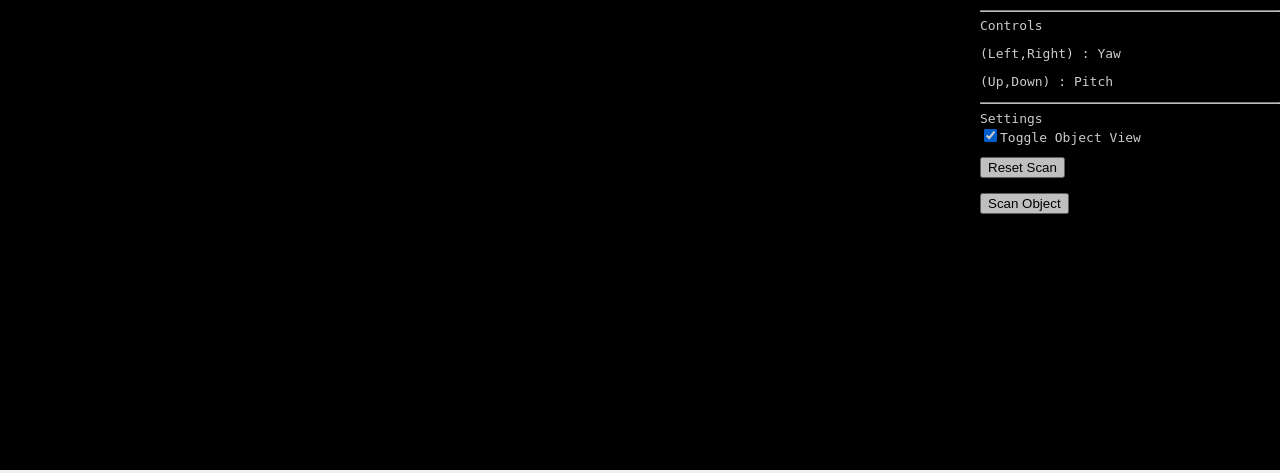
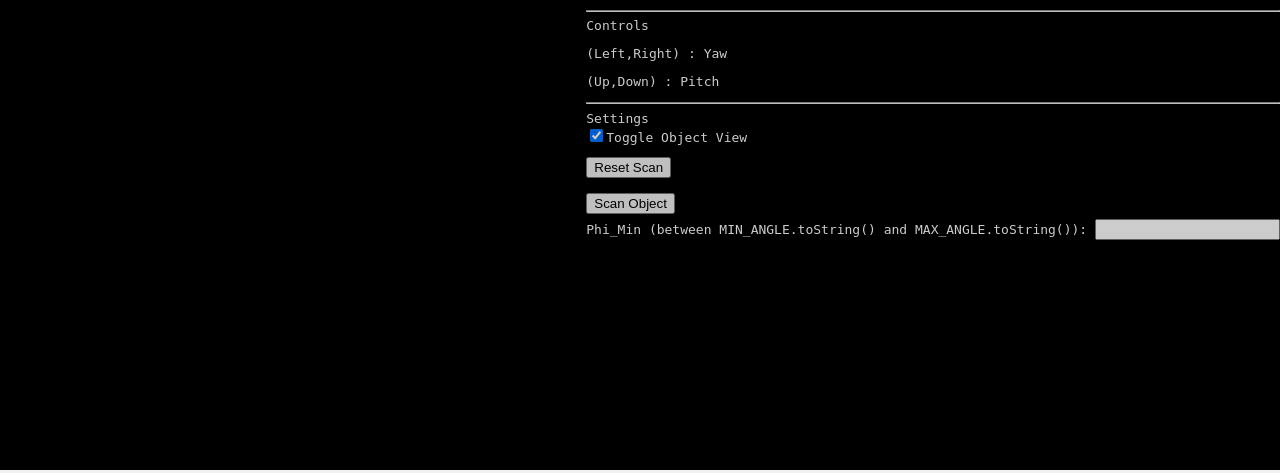
Before and after one commit to yycho0108/PanTiltScan, a Flask app: page / in a window 1280 px wide. Shown: the part 330-803 px from the top of the page. Run offline with Flask 2, Linux system fonts and the light colour scheme; some libraries are stand-ins or nearby versions.

Commit message:
Playing with the setting angles and such

```diff
--- a/templates/index.html
+++ b/templates/index.html
@@ -391,6 +391,7 @@ body {
 			function setupUI(){
 				//reset
 				$("#reset").click(function () {
+					automaticScan = false;
 					for(i in scanPoints){
 						world.scene.remove(scanPoints[i]);
 					}
@@ -632,6 +633,15 @@ body {
 			<input type="checkbox" id="object" checked/>Toggle Object View<br/>
 			<button type="button" id="reset" style="margin-top:10px">Reset Scan</button><br/>
 			<button type="button" id="scanObject" style="margin-top:10px">Scan Object</button><br/>
+			<div id="angles">
+				<div id="theta_angle">
+					<form>
+  						Phi_Min (between MIN_ANGLE.toString() and MAX_ANGLE.toString()):
+  						<input type="number" name="phi_min" min=MIN_ANGLE.toString() max=MAX_ANGLE.toString()>
+					</form>
+				</div>
+
+			</div>
 		</div>
 
 	</body>
```
